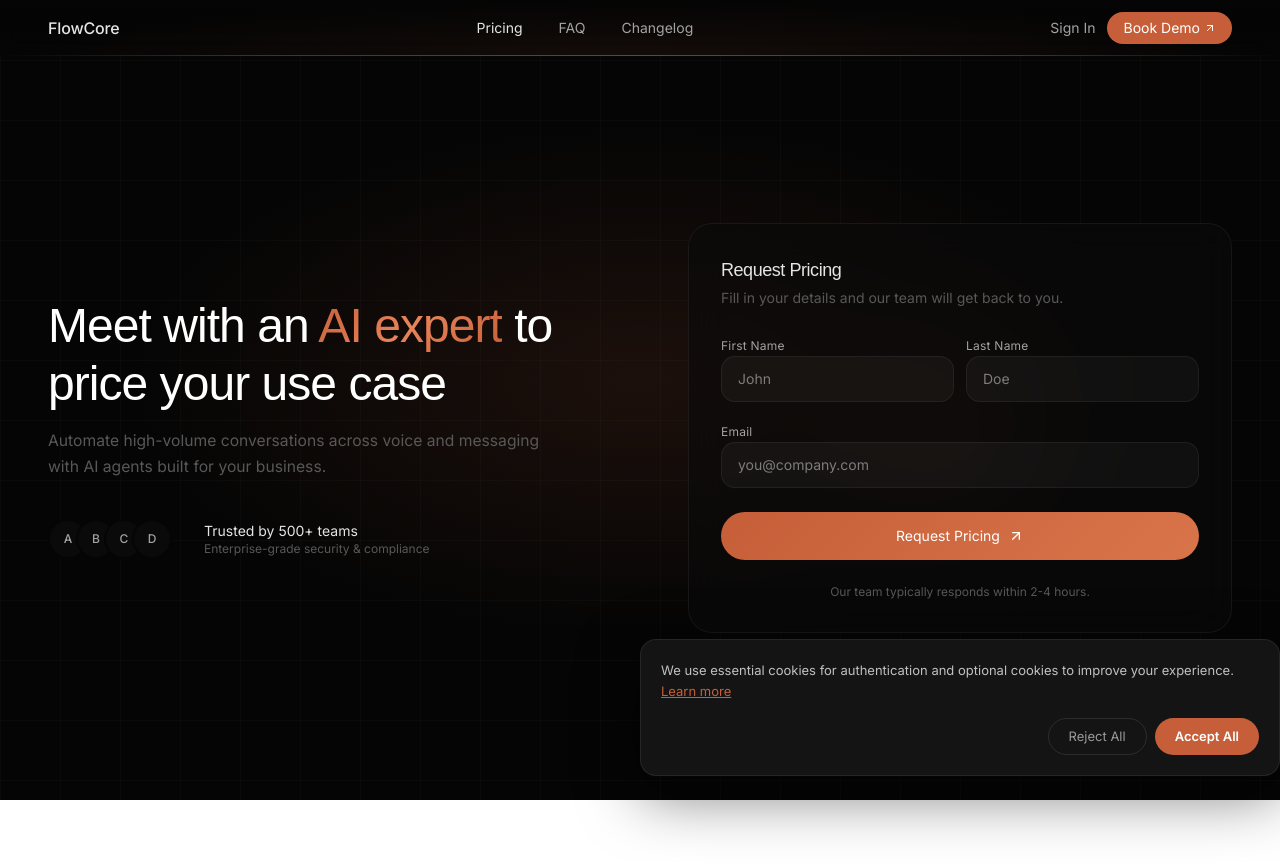
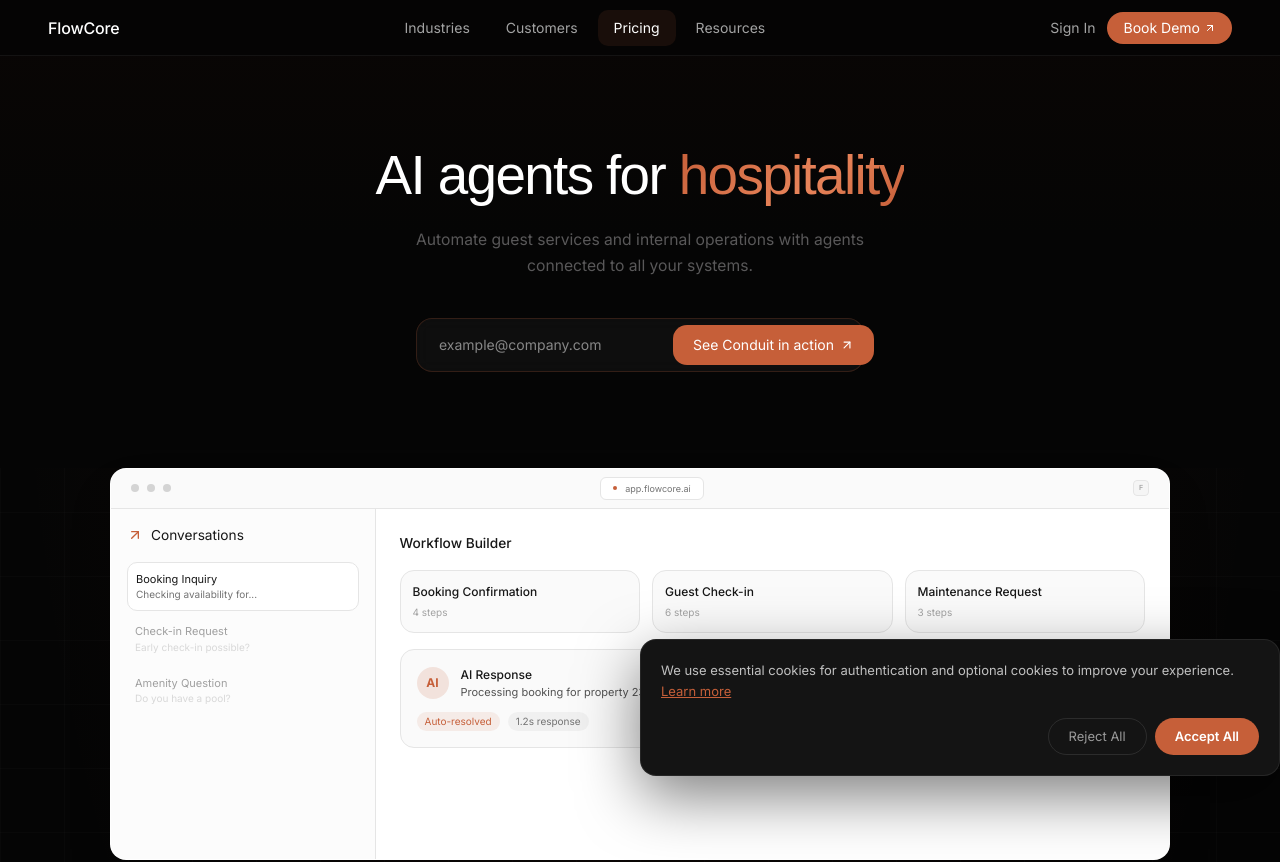
Before and after one commit to sanir321/flowcoreai, a Next.js app: page /pricing in a window 1280 px wide. Shown: the top 862 px of the page. Before the commit the page ends 800 px from the top, so only its background shows below. Built offline with nearby package versions, Linux system fonts and the light colour scheme; no server answers.

Commit message:
Redesign pricing hero and navbar per price.txt spec: centered layout, hospitality headline, email CTA, dashboard preview

```diff
--- a/src/app/pricing/page.tsx
+++ b/src/app/pricing/page.tsx
@@ -8,127 +8,202 @@ import { ArrowUpRight } from "lucide-react"
 const sf = { fontFamily: "'Söhne', 'Inter', ui-sans-serif, system-ui, sans-serif" }
 
 export default function PricingPage() {
-  const [firstName, setFirstName] = useState("")
-  const [lastName, setLastName] = useState("")
   const [email, setEmail] = useState("")
 
   return (
     <div className="min-h-screen" style={{ background: "#050505", ...sf }}>
-      <header className="h-14 flex items-center justify-between px-6 lg:px-12 fixed top-0 left-0 right-0 z-[100]" style={{ background: "linear-gradient(180deg, rgba(5,5,5,0.95) 0%, rgba(5,5,5,0.7) 100%)", backdropFilter: "blur(12px)" }}>
-        <div className="absolute bottom-0 left-0 right-0 h-px" style={{ background: "linear-gradient(90deg, transparent 0%, rgba(198,95,57,0.4) 20%, rgba(198,95,57,0.6) 50%, rgba(198,95,57,0.4) 80%, transparent 100%)" }} />
-        <div className="absolute inset-0 rounded-b-3xl pointer-events-none" style={{ background: "radial-gradient(ellipse at 50% 100%, rgba(198,95,57,0.08) 0%, transparent 70%)" }} />
-        <div className="flex items-center gap-2 relative z-10">
-          <Link href="/" className="text-base font-medium tracking-tight" style={{ color: "#e5e5e5", letterSpacing: "-0.01em" }}>
+      <header className="h-14 flex items-center justify-between px-6 lg:px-12 fixed top-0 left-0 right-0 z-[100]" style={{ background: "rgba(5,5,5,0.85)", backdropFilter: "blur(14px)", borderBottom: "1px solid rgba(255,255,255,0.06)" }}>
+        <Link href="/" className="text-base font-medium tracking-tight" style={{ color: "#fff", letterSpacing: "-0.01em", textDecoration: "none" }}>
           FlowCore
         </Link>
-        </div>
 
-        <nav className="hidden md:flex items-center gap-1 relative z-10">
-          <Link href="/pricing" className="px-4 py-2 text-sm font-normal transition-colors" style={{ color: "#e5e5e5" }}>Pricing</Link>
-          <Link href="/faq" className="px-4 py-2 text-sm font-normal transition-colors" style={{ color: "#a3a3a3" }} onMouseEnter={(e) => e.currentTarget.style.color = "#e5e5e5"} onMouseLeave={(e) => e.currentTarget.style.color = "#a3a3a3"}>FAQ</Link>
-          <Link href="/changelog" className="px-4 py-2 text-sm font-normal transition-colors" style={{ color: "#a3a3a3" }} onMouseEnter={(e) => e.currentTarget.style.color = "#e5e5e5"} onMouseLeave={(e) => e.currentTarget.style.color = "#a3a3a3"}>Changelog</Link>
+        <nav className="hidden md:flex items-center gap-1">
+          {["Industries", "Customers", "Pricing", "Resources"].map((item, i) => (
+            <Link
+              key={item}
+              href={item === "Pricing" ? "/pricing" : "/"}
+              className="px-4 py-2 text-sm font-normal transition-all duration-300 rounded-lg"
+              style={{ color: item === "Pricing" ? "#fff" : "#a3a3a3", background: item === "Pricing" ? "rgba(198,95,57,0.1)" : "transparent" }}
+              onMouseEnter={(e) => { e.currentTarget.style.color = "#fff"; if (item !== "Pricing") e.currentTarget.style.background = "rgba(198,95,57,0.08)" }}
+              onMouseLeave={(e) => { e.currentTarget.style.color = item === "Pricing" ? "#fff" : "#a3a3a3"; if (item !== "Pricing") e.currentTarget.style.background = "transparent" }}
+            >
+              {item}
+            </Link>
+          ))}
         </nav>
 
-        <div className="flex items-center gap-3 relative z-10">
-          <Link href="/login" className="hidden sm:inline text-sm font-normal transition-colors" style={{ color: "#a3a3a3" }} onMouseEnter={(e) => e.currentTarget.style.color = "#e5e5e5"} onMouseLeave={(e) => e.currentTarget.style.color = "#a3a3a3"}>Sign In</Link>
-          <Link href="/login" className="h-8 px-4 rounded-[100px] text-sm font-normal flex items-center gap-1" style={{ background: "#c65f39", color: "#fff", textDecoration: "none" }}>
+        <div className="flex items-center gap-3">
+          <Link href="/login" className="hidden sm:inline text-sm font-normal transition-colors" style={{ color: "#a3a3a3", textDecoration: "none" }} onMouseEnter={(e) => e.currentTarget.style.color = "#fff"} onMouseLeave={(e) => e.currentTarget.style.color = "#a3a3a3"}>Sign In</Link>
+          <Link href="/login" className="h-8 px-4 rounded-[100px] text-sm font-normal flex items-center gap-1 transition-all duration-300" style={{ background: "#c65f39", color: "#fff", textDecoration: "none" }}
+            onMouseEnter={(e) => { e.currentTarget.style.boxShadow = "0 0 24px rgba(198,95,57,0.35)" }}
+            onMouseLeave={(e) => { e.currentTarget.style.boxShadow = "none" }}
+          >
             Book Demo <ArrowUpRight className="h-3 w-3" />
           </Link>
         </div>
       </header>
 
-      <main className="min-h-screen flex items-center px-6 lg:px-12 relative overflow-hidden" style={{ paddingTop: "56px" }}>
-        <div className="absolute inset-0 pointer-events-none z-0" style={{ backgroundImage: "linear-gradient(rgba(255,255,255,0.02) 1px, transparent 1px), linear-gradient(90deg, rgba(255,255,255,0.02) 1px, transparent 1px)", backgroundSize: "60px 60px" }} />
-        <motion.div initial={{ opacity: 0 }} animate={{ opacity: 1 }} transition={{ duration: 2 }} className="absolute top-[10%] left-1/2 -translate-x-1/2 w-[1200px] h-[600px] rounded-full pointer-events-none z-0" style={{ background: "radial-gradient(ellipse at center, rgba(198,95,57,0.12) 0%, transparent 60%)" }} />
-        <motion.div initial={{ opacity: 0 }} animate={{ opacity: 1 }} transition={{ duration: 2.5 }} className="absolute bottom-[20%] right-[10%] w-[400px] h-[400px] rounded-full pointer-events-none z-0" style={{ background: "radial-gradient(circle, rgba(198,95,57,0.06) 0%, transparent 60%)" }} />
+      <main className="relative overflow-hidden">
+        <div className="absolute inset-0 pointer-events-none z-0" style={{ backgroundImage: "linear-gradient(rgba(255,255,255,0.015) 1px, transparent 1px), linear-gradient(90deg, rgba(255,255,255,0.015) 1px, transparent 1px)", backgroundSize: "64px 64px" }} />
+        <div className="absolute top-0 left-1/2 -translate-x-1/2 w-full h-full pointer-events-none z-0" style={{ background: "radial-gradient(ellipse at 50% 15%, rgba(198,95,57,0.1) 0%, rgba(198,95,57,0.03) 40%, transparent 70%)" }} />
 
-        <div className="max-w-[1200px] mx-auto w-full grid grid-cols-1 lg:grid-cols-2 gap-16 lg:gap-24 items-center relative z-10">
+        <section className="relative z-10 flex flex-col items-center pt-36 pb-24 px-6" style={{ background: "linear-gradient(180deg, #0a0605 0%, #050505 50%)" }}>
           <motion.div
-            initial={{ opacity: 0, x: -40 }}
-            animate={{ opacity: 1, x: 0 }}
-            transition={{ duration: 1, ease: [0.16, 1, 0.3, 1] as const }}
-            className="space-y-6"
+            initial={{ opacity: 0, y: 40 }}
+            animate={{ opacity: 1, y: 0 }}
+            transition={{ duration: 1.2, ease: [0.16, 1, 0.3, 1] as const }}
+            className="max-w-[700px] mx-auto text-center space-y-10"
           >
-            <div className="space-y-4">
-              <h1 className="font-normal leading-[1.1] tracking-tight text-white" style={{ fontSize: "48px", lineHeight: "57.6px", letterSpacing: "-0.02em" }}>
-                Meet with an{" "}
-                <span style={{ background: "linear-gradient(135deg, #c65f39 0%, #e8845a 50%, #c65f39 100%)", WebkitBackgroundClip: "text", WebkitTextFillColor: "transparent", backgroundClip: "text" }}>
-                  AI expert
-                </span>{" "}
-                to price your use case
+            <div className="space-y-5">
+              <h1 className="font-normal leading-[1.1] tracking-tight text-white" style={{ fontSize: "54.8345px", lineHeight: "63.0597px", letterSpacing: "-0.03em" }}>
+                AI agents for{" "}
+                <span style={{ background: "linear-gradient(135deg, #c65f39 0%, #e8845a 60%, #c65f39 100%)", WebkitBackgroundClip: "text", WebkitTextFillColor: "transparent", backgroundClip: "text" }}>
+                  hospitality
+                </span>
               </h1>
-              <p className="leading-relaxed font-normal max-w-lg" style={{ fontSize: "15.667px", color: "#595859" }}>
-                Automate high-volume conversations across voice and messaging with AI agents built for your business.
+              <p className="max-w-lg mx-auto leading-relaxed font-normal" style={{ fontSize: "15.667px", color: "#595859" }}>
+                Automate guest services and internal operations with agents connected to all your systems.
               </p>
             </div>
 
-            <div className="flex items-center gap-8 pt-4">
-              <div className="flex -space-x-3">
-                {[1, 2, 3, 4].map((i) => (
-                  <div key={i} className="h-10 w-10 rounded-full flex items-center justify-center text-xs font-medium" style={{ background: "#0a0a0a", border: "2px solid #050505", color: "#a3a3a3" }}>
-                    {String.fromCharCode(64 + i)}
+            <motion.div
+              initial={{ opacity: 0, y: 30 }}
+              animate={{ opacity: 1, y: 0 }}
+              transition={{ duration: 1, delay: 0.3, ease: [0.16, 1, 0.3, 1] as const }}
+              className="max-w-md mx-auto w-full"
+            >
+              <div className="flex p-1.5 rounded-2xl gap-2" style={{ background: "rgba(255,255,255,0.04)", border: "1px solid rgba(198,95,57,0.2)", backdropFilter: "blur(8px)" }}>
+                <input
+                  type="email"
+                  value={email}
+                  onChange={(e) => setEmail(e.target.value)}
+                  placeholder="example@company.com"
+                  className="flex-1 bg-transparent border-none px-4 py-2.5 text-sm font-normal outline-none"
+                  style={{ color: "#fff" }}
+                />
+                <motion.button
+                  whileHover={{ scale: 1.02 }}
+                  whileTap={{ scale: 0.98 }}
+                  className="h-10 px-5 rounded-xl text-sm font-normal flex items-center gap-1.5 cursor-pointer border-none whitespace-nowrap"
+                  style={{ background: "#c65f39", color: "#fff" }}
+                >
+                  See Conduit in action <ArrowUpRight className="h-3.5 w-3.5" />
+                </motion.button>
+              </div>
+            </motion.div>
+          </motion.div>
+        </section>
+
+        <section className="relative z-10 px-6 pb-32">
+          <motion.div
+            initial={{ opacity: 0, y: 60 }}
+            whileInView={{ opacity: 1, y: 0 }}
+            viewport={{ once: true, margin: "-100px" }}
+            transition={{ duration: 1.2, ease: [0.16, 1, 0.3, 1] as const }}
+            className="max-w-[1060px] mx-auto"
+          >
+            <div className="rounded-2xl overflow-hidden shadow-2xl" style={{ background: "#ffffff", border: "1px solid rgba(255,255,255,0.1)" }}>
+              <div className="flex items-center justify-between h-10 px-5" style={{ borderBottom: "1px solid #e5e5e5", background: "#fafafa" }}>
+                <div className="flex items-center gap-2">
+                  <div className="h-2 w-2 rounded-full" style={{ background: "#d4d4d4" }} />
+                  <div className="h-2 w-2 rounded-full" style={{ background: "#d4d4d4" }} />
+                  <div className="h-2 w-2 rounded-full" style={{ background: "#d4d4d4" }} />
+                </div>
+                <div className="flex items-center gap-2 px-3 py-1 rounded-md" style={{ background: "#ffffff", border: "1px solid #e5e5e5" }}>
+                  <div className="h-1 w-1 rounded-full" style={{ background: "#c65f39" }} />
+                  <span className="text-[9px] font-normal" style={{ color: "#737373" }}>app.flowcore.ai</span>
+                </div>
+                <div className="h-4 w-4 rounded flex items-center justify-center text-[7px] font-semibold" style={{ background: "#f5f5f5", color: "#a3a3a3", border: "1px solid #e5e5e5" }}>F</div>
+              </div>
+              <div className="grid grid-cols-1 md:grid-cols-4 h-[350px]">
+                <div className="p-4 space-y-4 hidden md:block" style={{ borderRight: "1px solid #e5e5e5", background: "#fcfcfc" }}>
+                  <div className="font-normal flex items-center gap-2" style={{ color: "#171717", fontSize: "13.7086px" }}><ArrowUpRight className="h-4 w-4" style={{ color: "#c65f39" }} /> Conversations</div>
+                  <div className="space-y-1">
+                    <div className="p-2 rounded-lg" style={{ background: "#ffffff", border: "1px solid #e5e5e5" }}>
+                      <div style={{ color: "#171717", fontSize: "11px" }}>Booking Inquiry</div>
+                      <div style={{ fontSize: "10px", color: "#737373" }}>Checking availability for...</div>
+                    </div>
+                    <div className="p-2 rounded-lg opacity-40">
+                      <div style={{ color: "#171717", fontSize: "11px" }}>Check-in Request</div>
+                      <div style={{ fontSize: "10px", color: "#a3a3a3" }}>Early check-in possible?</div>
+                    </div>
+                    <div className="p-2 rounded-lg opacity-40">
+                      <div style={{ color: "#171717", fontSize: "11px" }}>Amenity Question</div>
+                      <div style={{ fontSize: "10px", color: "#a3a3a3" }}>Do you have a pool?</div>
+                    </div>
+                  </div>
+                </div>
+                <div className="md:col-span-3 p-6 flex flex-col justify-between h-full" style={{ background: "#ffffff" }}>
+                  <div className="space-y-4">
+                    <div style={{ color: "#171717", fontSize: "13.7086px", fontWeight: 500 }}>Workflow Builder</div>
+                    <div className="grid grid-cols-3 gap-3">
+                      {["Booking Confirmation", "Guest Check-in", "Maintenance Request"].map((wf, i) => (
+                        <div key={i} className="p-3 rounded-xl" style={{ background: "#fafafa", border: "1px solid #e5e5e5" }}>
+                          <div style={{ color: "#171717", fontSize: "12px", fontWeight: 500 }}>{wf}</div>
+                          <div style={{ color: "#a3a3a3", fontSize: "10px", marginTop: "4px" }}>{[4, 6, 3][i]} steps</div>
                         </div>
                       ))}
                     </div>
+                    <div className="p-4 rounded-xl space-y-3" style={{ background: "#fafafa", border: "1px solid #e5e5e5" }}>
+                      <div className="flex items-center gap-3">
+                        <div className="h-8 w-8 rounded-full flex items-center justify-center text-xs font-bold" style={{ background: "rgba(198,95,57,0.15)", color: "#c65f39" }}>AI</div>
                         <div>
-                <div className="text-sm font-normal" style={{ color: "#e5e5e5" }}>Trusted by 500+ teams</div>
-                <div className="text-xs font-normal" style={{ color: "#595859" }}>Enterprise-grade security & compliance</div>
+                          <div style={{ color: "#171717", fontSize: "12px", fontWeight: 500 }}>AI Response</div>
+                          <div style={{ color: "#525252", fontSize: "11px" }}>Processing booking for property 230CALST...</div>
+                        </div>
+                      </div>
+                      <div className="flex gap-2">
+                        <span className="px-2 py-0.5 rounded-full text-[10px]" style={{ background: "rgba(198,95,57,0.1)", color: "#c65f39" }}>Auto-resolved</span>
+                        <span className="px-2 py-0.5 rounded-full text-[10px]" style={{ background: "rgba(0,0,0,0.04)", color: "#737373" }}>1.2s response</span>
+                      </div>
+                    </div>
+                  </div>
+                </div>
               </div>
             </div>
           </motion.div>
+        </section>
 
+        <section className="relative z-10 flex flex-col items-center px-6 pb-32">
           <motion.div
-            initial={{ opacity: 0, x: 40 }}
-            animate={{ opacity: 1, x: 0 }}
-            transition={{ duration: 1, delay: 0.2, ease: [0.16, 1, 0.3, 1] as const }}
+            initial={{ opacity: 0, y: 40 }}
+            whileInView={{ opacity: 1, y: 0 }}
+            viewport={{ once: true }}
+            transition={{ duration: 1, ease: [0.16, 1, 0.3, 1] as const }}
+            className="p-8 rounded-3xl w-full max-w-md space-y-6"
+            style={{ background: "rgba(10,10,10,0.6)", backdropFilter: "blur(20px)", border: "1px solid rgba(255,255,255,0.06)" }}
           >
-            <div className="p-8 rounded-3xl space-y-6" style={{ background: "rgba(10,10,10,0.6)", backdropFilter: "blur(20px)", border: "1px solid rgba(255,255,255,0.06)" }}>
-              <div className="space-y-1">
+            <div className="space-y-1 text-center">
               <h2 className="text-lg font-normal tracking-tight" style={{ color: "#e5e5e5" }}>Request Pricing</h2>
               <p className="text-sm font-normal" style={{ color: "#595859" }}>Fill in your details and our team will get back to you.</p>
             </div>
 
             <div className="space-y-4">
               <div className="grid grid-cols-2 gap-3">
-                  <div className="space-y-1.5">
-                    <label className="text-xs font-normal" style={{ color: "#a3a3a3", letterSpacing: "0.02em" }}>First Name</label>
+                {["First Name", "Last Name"].map((label) => (
+                  <div key={label} className="space-y-1.5">
+                    <label className="text-xs font-normal" style={{ color: "#a3a3a3", letterSpacing: "0.02em" }}>{label}</label>
                     <input
                       type="text"
-                      value={firstName}
-                      onChange={(e) => setFirstName(e.target.value)}
-                      placeholder="John"
+                      placeholder={label === "First Name" ? "John" : "Doe"}
                       className="w-full px-4 py-3 rounded-xl text-sm font-normal outline-none transition-all duration-300"
-                      style={{ background: "rgba(255,255,255,0.04)", border: "1px solid rgba(255,255,255,0.06)", color: "#e5e5e5", boxShadow: "0 0 0 0 rgba(198,95,57,0)" }}
+                      style={{ background: "rgba(255,255,255,0.04)", border: "1px solid rgba(255,255,255,0.06)", color: "#e5e5e5" }}
                       onFocus={(e) => { e.currentTarget.style.borderColor = "rgba(198,95,57,0.4)"; e.currentTarget.style.boxShadow = "0 0 20px rgba(198,95,57,0.08)" }}
-                      onBlur={(e) => { e.currentTarget.style.borderColor = "rgba(255,255,255,0.06)"; e.currentTarget.style.boxShadow = "0 0 0 0 rgba(198,95,57,0)" }}
+                      onBlur={(e) => { e.currentTarget.style.borderColor = "rgba(255,255,255,0.06)"; e.currentTarget.style.boxShadow = "none" }}
                     />
                   </div>
-                  <div className="space-y-1.5">
-                    <label className="text-xs font-normal" style={{ color: "#a3a3a3", letterSpacing: "0.02em" }}>Last Name</label>
-                    <input
-                      type="text"
-                      value={lastName}
-                      onChange={(e) => setLastName(e.target.value)}
-                      placeholder="Doe"
-                      className="w-full px-4 py-3 rounded-xl text-sm font-normal outline-none transition-all duration-300"
-                      style={{ background: "rgba(255,255,255,0.04)", border: "1px solid rgba(255,255,255,0.06)", color: "#e5e5e5", boxShadow: "0 0 0 0 rgba(198,95,57,0)" }}
-                      onFocus={(e) => { e.currentTarget.style.borderColor = "rgba(198,95,57,0.4)"; e.currentTarget.style.boxShadow = "0 0 20px rgba(198,95,57,0.08)" }}
-                      onBlur={(e) => { e.currentTarget.style.borderColor = "rgba(255,255,255,0.06)"; e.currentTarget.style.boxShadow = "0 0 0 0 rgba(198,95,57,0)" }}
-                    />
-                  </div>
+                ))}
               </div>
 
               <div className="space-y-1.5">
                 <label className="text-xs font-normal" style={{ color: "#a3a3a3", letterSpacing: "0.02em" }}>Email</label>
                 <input
                   type="email"
-                    value={email}
-                    onChange={(e) => setEmail(e.target.value)}
                   placeholder="you@company.com"
                   className="w-full px-4 py-3 rounded-xl text-sm font-normal outline-none transition-all duration-300"
-                    style={{ background: "rgba(255,255,255,0.04)", border: "1px solid rgba(255,255,255,0.06)", color: "#e5e5e5", boxShadow: "0 0 0 0 rgba(198,95,57,0)" }}
+                  style={{ background: "rgba(255,255,255,0.04)", border: "1px solid rgba(255,255,255,0.06)", color: "#e5e5e5" }}
                   onFocus={(e) => { e.currentTarget.style.borderColor = "rgba(198,95,57,0.4)"; e.currentTarget.style.boxShadow = "0 0 20px rgba(198,95,57,0.08)" }}
-                    onBlur={(e) => { e.currentTarget.style.borderColor = "rgba(255,255,255,0.06)"; e.currentTarget.style.boxShadow = "0 0 0 0 rgba(198,95,57,0)" }}
+                  onBlur={(e) => { e.currentTarget.style.borderColor = "rgba(255,255,255,0.06)"; e.currentTarget.style.boxShadow = "none" }}
                 />
               </div>
             </div>
@@ -137,9 +212,9 @@ export default function PricingPage() {
               whileHover={{ scale: 1.02 }}
               whileTap={{ scale: 0.98 }}
               className="w-full py-3.5 rounded-[100px] text-sm font-normal flex items-center justify-center gap-2 cursor-pointer border-none"
-                style={{ background: "linear-gradient(135deg, #c65f39 0%, #d9744a 100%)", color: "#fff", boxShadow: "0 0 0 rgba(198,95,57,0)" }}
+              style={{ background: "linear-gradient(135deg, #c65f39 0%, #d9744a 100%)", color: "#fff" }}
               onMouseEnter={(e) => { e.currentTarget.style.boxShadow = "0 0 30px rgba(198,95,57,0.3)" }}
-                onMouseLeave={(e) => { e.currentTarget.style.boxShadow = "0 0 0 rgba(198,95,57,0)" }}
+              onMouseLeave={(e) => { e.currentTarget.style.boxShadow = "none" }}
             >
               Request Pricing <ArrowUpRight className="h-4 w-4" />
             </motion.button>
@@ -147,11 +222,9 @@ export default function PricingPage() {
             <p className="text-xs font-normal text-center" style={{ color: "#595859" }}>
               Our team typically responds within 2-4 hours.
             </p>
-            </div>
           </motion.div>
-        </div>
+        </section>
       </main>
-
     </div>
   )
 }
```
Lines whose indentation alone changed are shown as unchanged.
